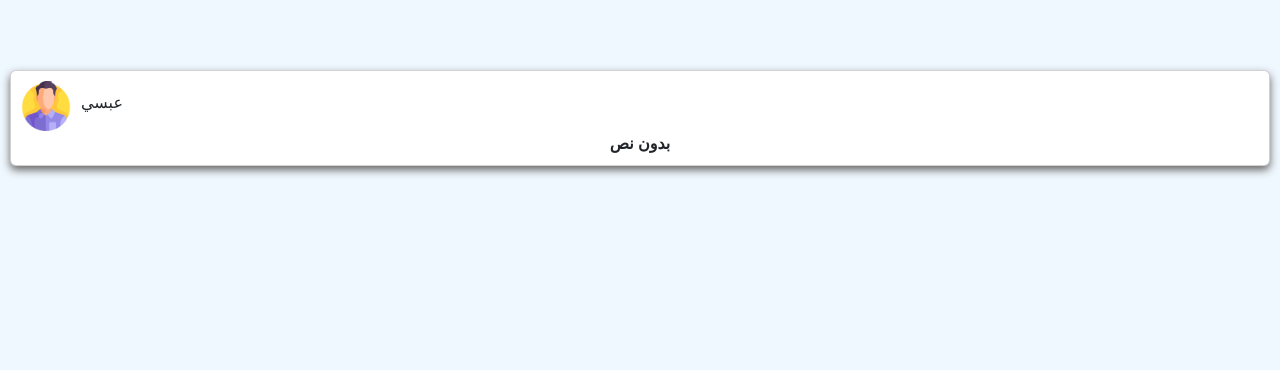
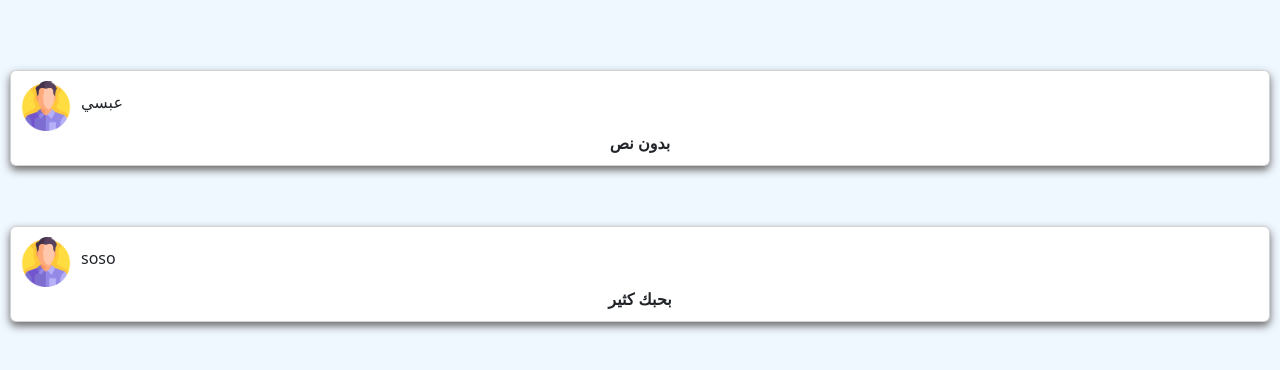
Before and after one commit to badralzabi/newyear, a plain HTML site: page index2.html in a window 1280 px wide. Drawn offline with nearby package versions, Linux system fonts and the light colour scheme.

Commit message:
Update index2.html

```diff
--- a/index2.html
+++ b/index2.html
@@ -28,6 +28,21 @@
 
 </div>
 
+  <div class="card">
+       <div class="info">
+        <img src="./assets/img/man.png" class="man">
+
+        <h6>soso</h6>
+
+
+
+       </div>
+       <b>بحبك كثير</b>
+    </div>
+
+
+</div>
+
 
 </body>
 
```
